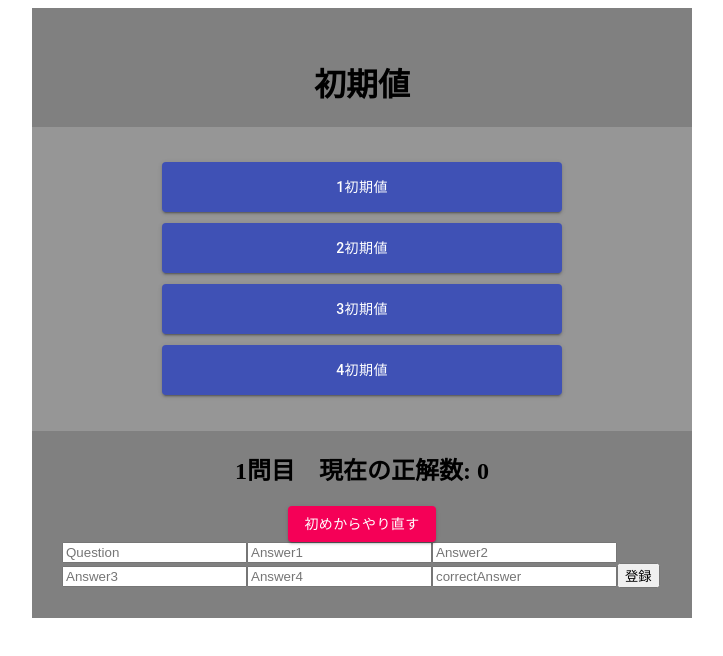
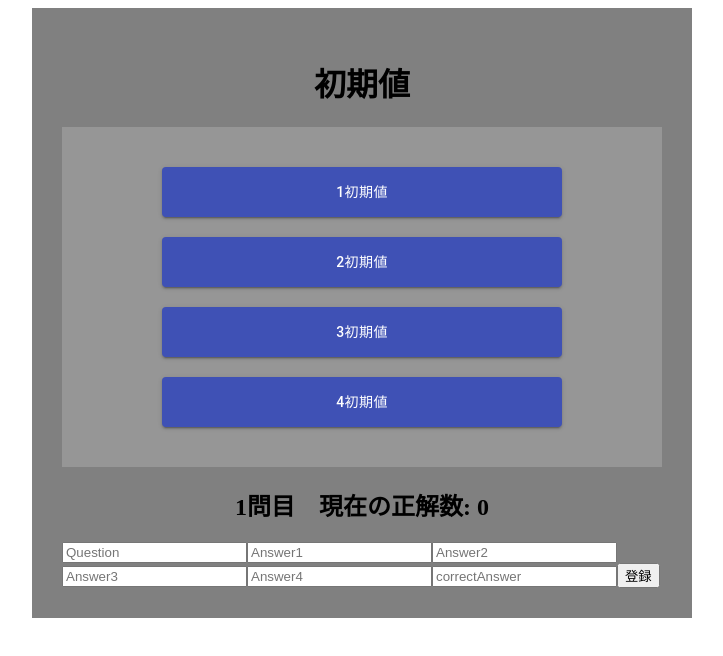
Before and after one commit to naokihino178/quiz-app, a React (Create React App) app: page / in a window 1280 px wide. Shown: the top 656 px of the page, without its empty margins (278-1001 px from the left). Built offline with nearby package versions, Linux system fonts and the light colour scheme.

Commit message:
#15 終了のタイミングを全ての問題が終了した時に変更

```diff
--- a/package.json
+++ b/package.json
@@ -5,6 +5,7 @@
   "dependencies": {
     "@material-ui/core": "^4.11.2",
     "@material-ui/icons": "^4.11.2",
+    "@material-ui/lab": "^4.0.0-alpha.57",
     "@testing-library/jest-dom": "^5.11.6",
     "@testing-library/react": "^11.2.2",
     "@testing-library/user-event": "^12.6.0",
--- a/src/App.tsx
+++ b/src/App.tsx
@@ -1,9 +1,12 @@
-import React, { useState } from "react";
+import React, { useState, useEffect } from "react";
 import "./css/styles.css";
 import Answers from "./component/Answers";
 import Question from "./component/Question";
 import Form from "./component/Form";
 import { Button } from "@material-ui/core";
+import { Alert } from "@material-ui/lab";
+import { Twitter } from "@material-ui/icons";
+// import { Alert } from '@material-ui/lab'
 
 const App: React.FC = () => {
   interface QUESTIONANSWERS {
@@ -38,35 +41,9 @@ const App: React.FC = () => {
       answers: ["1車", "2電車", "3飛行機", "4バス"],
       correctAnswer: "1車",
     },
-    {
-      question: "buy",
-      answers: ["1買う", "2売る", "3交換する", "4壊す"],
-      correctAnswer: "1買う",
-    },
-    {
-      question: "have",
-      answers: ["1持っている", "2住んでいる", "3立っている", "4知っている"],
-      correctAnswer: "1持っている",
-    },
-    {
-      question: "snow",
-      answers: ["1雪", "2雷", "3雨", "4嵐"],
-      correctAnswer: "1雪",
-    },
-    {
-      question: "fly",
-      answers: ["1飛ぶ", "2潜る", "3寝る", "4泣く"],
-      correctAnswer: "1飛ぶ",
-    },
-    {
-      question: "run",
-      answers: ["1走る", "2歩く", "3移動する", "4入る"],
-      correctAnswer: "1走る",
-    },
   ]);
 
   const [getQuestionAnswers, setGetQuestionAnswers] = useState({
-    // そもそもこれはstateで管理する必要があるのか？
     question: "初期値",
     answers: ["1初期値", "2初期値", "3初期値", "4初期値"],
     correctAnswer: "1初期値",
@@ -74,6 +51,7 @@ const App: React.FC = () => {
 
   const [score, setScore] = useState(0);
   const [questionNumber, setQuestionNumber] = useState(1);
+  const [qaSwitch, setQaSwitch] = useState(true);
 
   const question = getQuestionAnswers.question;
   const answers = getQuestionAnswers.answers;
@@ -108,7 +86,6 @@ const App: React.FC = () => {
       setQuestionNumber(questionNumber + 1);
       changeQuestions();
     } else {
-      alert("残念！");
       setQuestionNumber(questionNumber + 1);
       changeQuestions();
     }
@@ -122,7 +99,6 @@ const App: React.FC = () => {
       setQuestionNumber(questionNumber + 1);
       changeQuestions();
     } else {
-      alert("残念！");
       setQuestionNumber(questionNumber + 1);
       changeQuestions();
     }
@@ -136,7 +112,6 @@ const App: React.FC = () => {
       setQuestionNumber(questionNumber + 1);
       changeQuestions();
     } else {
-      alert("残念！");
       setQuestionNumber(questionNumber + 1);
       changeQuestions();
     }
@@ -150,18 +125,23 @@ const App: React.FC = () => {
       setQuestionNumber(questionNumber + 1);
       changeQuestions();
     } else {
-      alert("残念！");
       setQuestionNumber(questionNumber + 1);
       changeQuestions();
     }
   };
+  console.log(questionAnswers.length); // 最後に二回0が表示されるのはなぜ？？
 
-  if (questionNumber === 11) {
-    alert(`終了！ ${score * 10}点！`);
+  useEffect(() => {
+    if (questionAnswers.length < 1) {
+      setQaSwitch(false);
+      // alert(`終了！ ${score * 10}点！`);
     }
+  }, [getQuestionAnswers]); // getQuestionAnswersの変更時のみ実行（questionAnswersじゃダメだったわ）、それとこのエラーは何？？
 
   return (
     <div className="container">
+      {qaSwitch ? (
+        <>
           <Question question={question} />
           <Answers
             answers={answers}
@@ -171,6 +151,18 @@ const App: React.FC = () => {
             check4={check4}
           />
           <h2>{`${questionNumber}問目　現在の正解数: ${score}`}</h2>
+        </>
+      ) : (
+        <div className="answersContainer">
+          <h1>結果</h1>
+          <h2>問題数：{questionNumber}</h2>
+          <h2>正解数：{score}</h2>
+          <h2>正解率：{Math.round((score / questionNumber) * 100)}%</h2>
+          <div className="flex">
+            <Button variant="contained" color="primary">
+              <Twitter />
+              <span>結果をTweetする</span>
+            </Button>
             <Button
               variant="contained"
               color="secondary"
@@ -178,6 +170,9 @@ const App: React.FC = () => {
             >
               初めからやり直す
             </Button>
+          </div>
+        </div>
+      )}
       <Form
         questionAnswers={questionAnswers}
         setQuestionAnswers={setQuestionAnswers}
--- a/src/css/styles.css
+++ b/src/css/styles.css
@@ -16,8 +16,8 @@
 }
 
 .answersContainer {
-  width: 100%;
-  height: 250px;
+  width: 90%;
+  height: 400px;
   padding: 30px;
   background: rgb(150, 150, 150);
   display: flex;
@@ -25,3 +25,9 @@
   align-items: center;
   justify-content: space-around;
 }
+
+.flex {
+  width: 65%;
+  display: flex;
+  justify-content: space-between;
+}
```
Also changed, not shown: 2 other files (tests, documents, lock files or other folders). Lines whose indentation alone changed are shown as unchanged.
